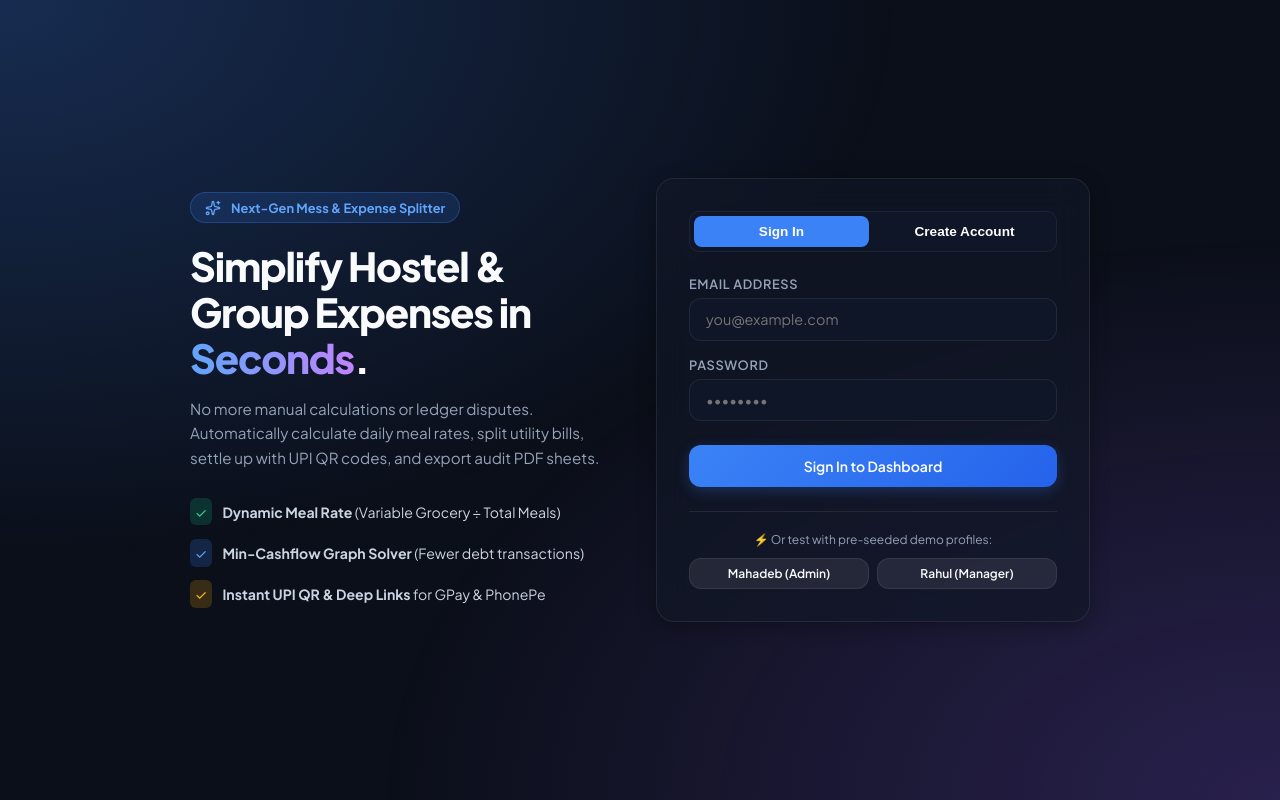
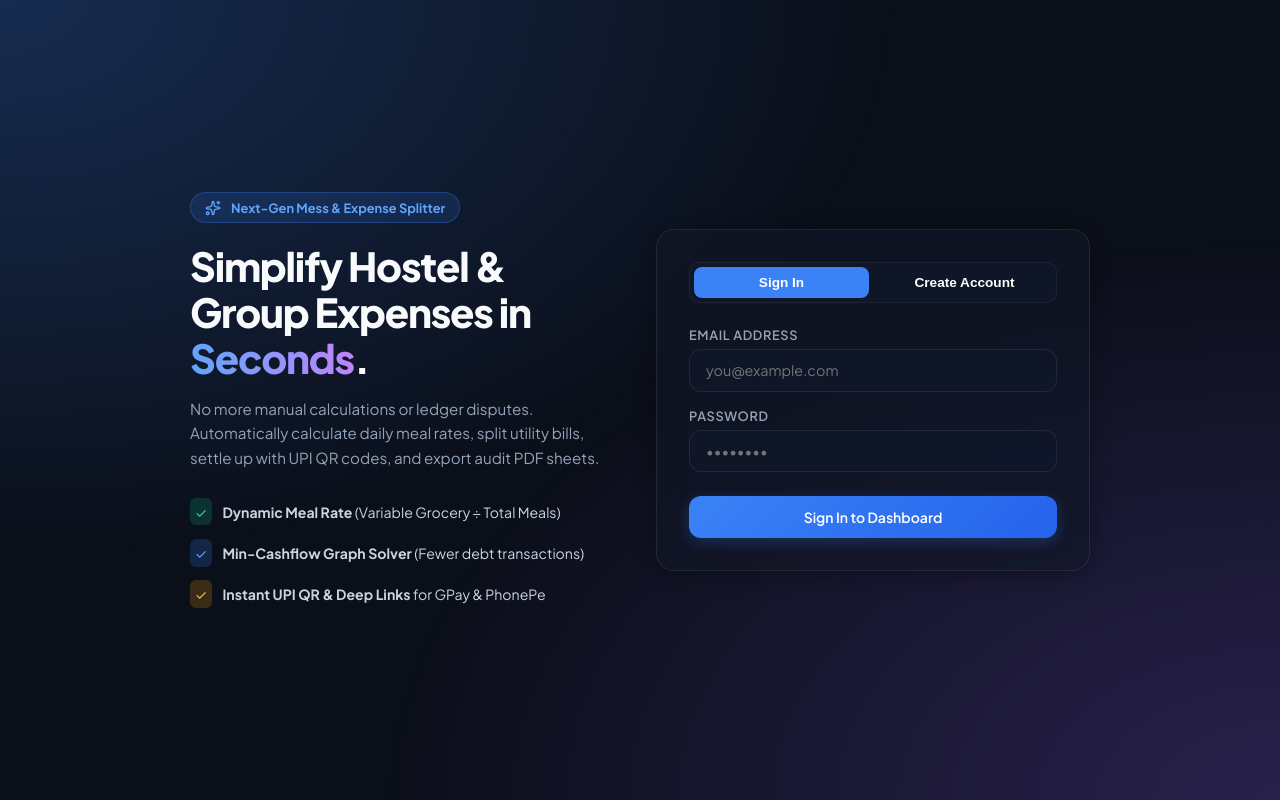
Before and after one commit to Mahadebmaity/Hostel-Expense-Calculation, a React (Vite) app in the folder frontend/: page / in a window 1280 px wide. Built offline with nearby package versions, Linux system fonts and the light colour scheme; no server answers; the HTML template or start-up script is replaced by a standard one.

Commit message:
feat: remove demo profile buttons for production auth

```diff
--- a/frontend/src/pages/AuthPage.jsx
+++ b/frontend/src/pages/AuthPage.jsx
@@ -205,31 +205,6 @@ export default function AuthPage() {
               {loading ? 'Please wait...' : (isLogin ? 'Sign In to Dashboard' : 'Register Account')}
             </button>
           </form>
-
-          {/* Quick Demo Login Option */}
-          <div style={{ marginTop: '1.5rem', paddingTop: '1.25rem', borderTop: '1px solid rgba(255, 255, 255, 0.08)' }}>
-            <p style={{ fontSize: '0.75rem', color: '#94a3b8', textAlign: 'center', marginBottom: '0.65rem' }}>
-              ⚡ Or test with pre-seeded demo profiles:
-            </p>
-            <div style={{ display: 'grid', gridTemplateColumns: '1fr 1fr', gap: '0.5rem' }}>
-              <button
-                type="button"
-                onClick={() => handleDemoLogin('mahadeb@example.com')}
-                className="btn btn-secondary"
-                style={{ fontSize: '0.75rem', padding: '0.45rem' }}
-              >
-                Mahadeb (Admin)
-              </button>
-              <button
-                type="button"
-                onClick={() => handleDemoLogin('rahul@example.com')}
-                className="btn btn-secondary"
-                style={{ fontSize: '0.75rem', padding: '0.45rem' }}
-              >
-                Rahul (Manager)
-              </button>
-            </div>
-          </div>
         </div>
       </div>
     </div>
```
